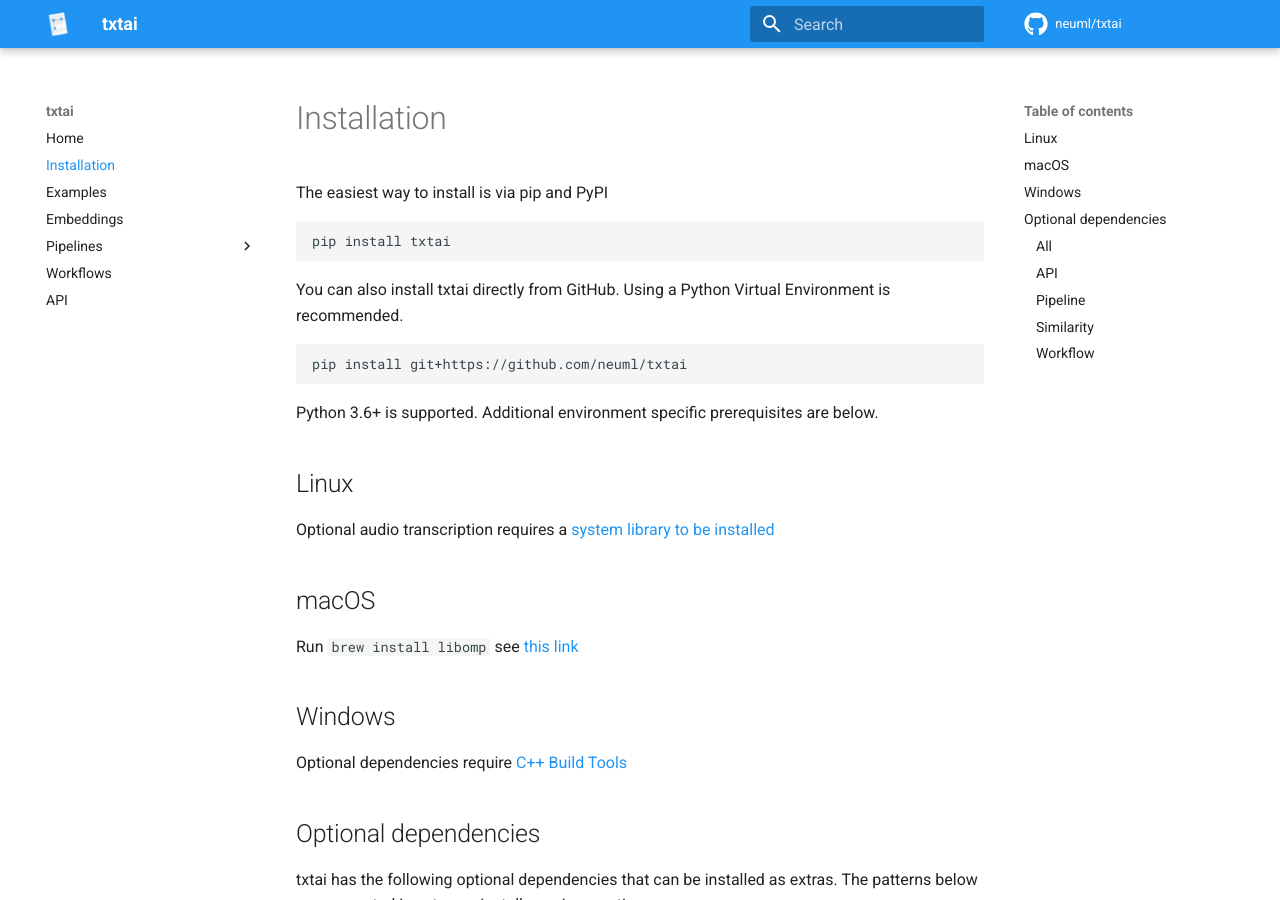
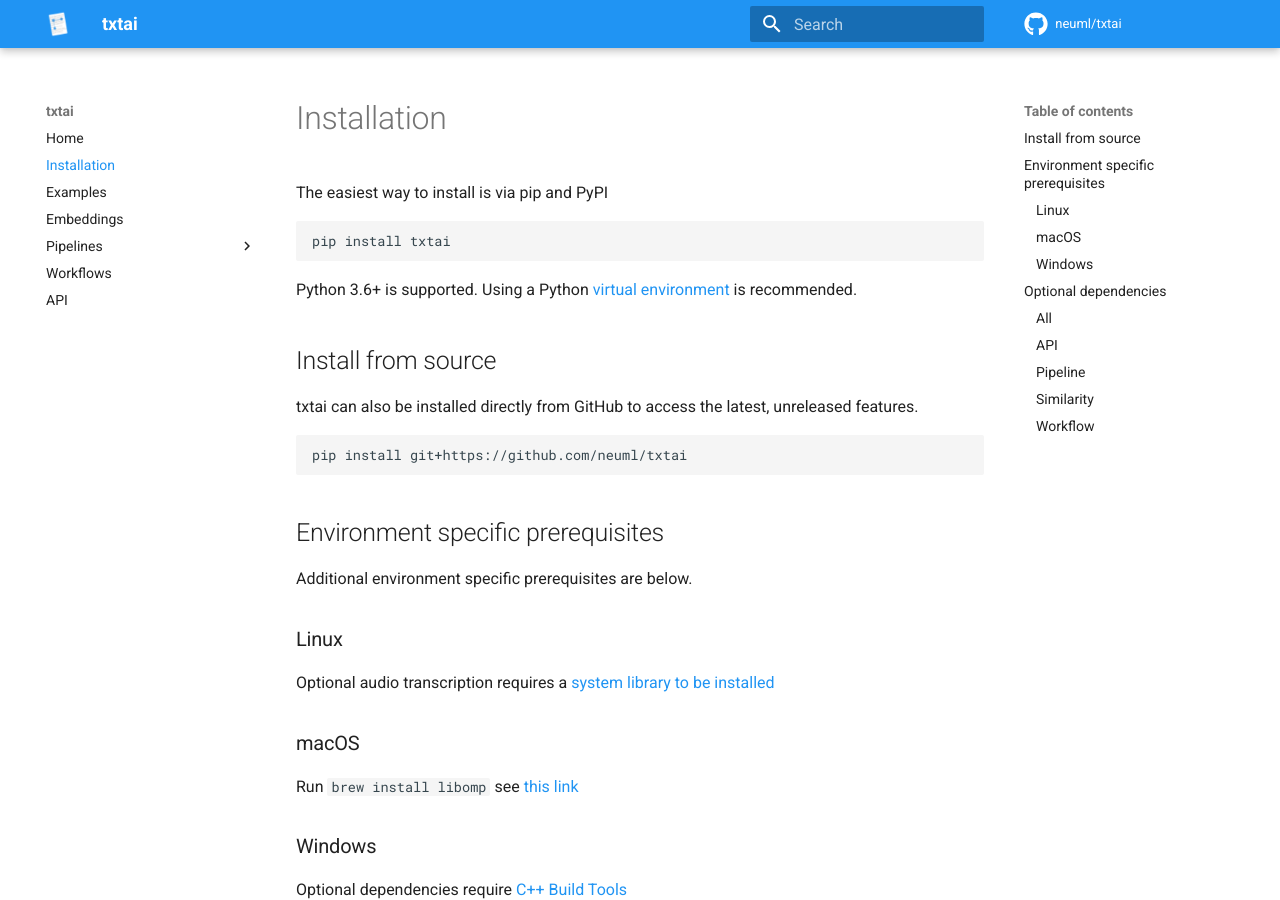
Before and after one commit to neuml/txtai, an MkDocs documentation site: the page built from docs/install.md, in a window 1280 px wide and 900 px high. Built offline with MkDocs 1.6.1 and Material for MkDocs 9.7.7, drawn with Linux system fonts in a browser that asks for light colours; comment, search, counter and statistics services are not loaded.

Commit message:
Documentation updates

```diff
--- a/docs/install.md
+++ b/docs/install.md
@@ -4,21 +4,27 @@
 
     pip install txtai
 
-You can also install txtai directly from GitHub. Using a Python Virtual Environment is recommended.
+Python 3.6+ is supported. Using a Python [virtual environment](https://docs.python.org/3/library/venv.html) is recommended.
+
+## Install from source
+
+txtai can also be installed directly from GitHub to access the latest, unreleased features.
 
     pip install git+https://github.com/neuml/txtai
 
-Python 3.6+ is supported. Additional environment specific prerequisites are below.
+## Environment specific prerequisites
 
-## Linux
+Additional environment specific prerequisites are below.
+
+### Linux
 
 Optional audio transcription requires a [system library to be installed](https://github.com/bastibe/python-soundfile#installation)
 
-## macOS
+### macOS
 
 Run `brew install libomp` see [this link](https://github.com/kyamagu/faiss-wheels#prerequisite)
 
-## Windows
+### Windows
 
 Optional dependencies require [C++ Build Tools](https://visualstudio.microsoft.com/visual-cpp-build-tools/)
 
```
Also changed, not shown: README.md (+5 -5 lines).
